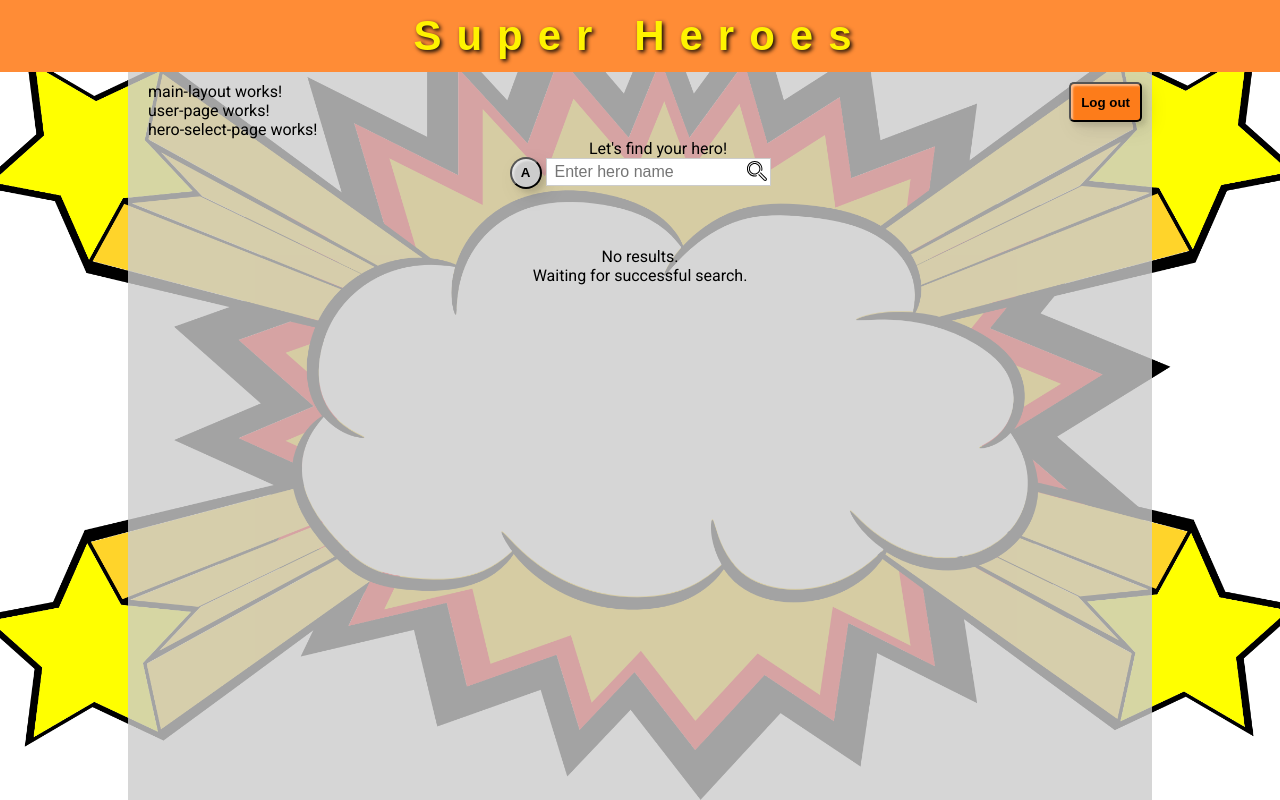
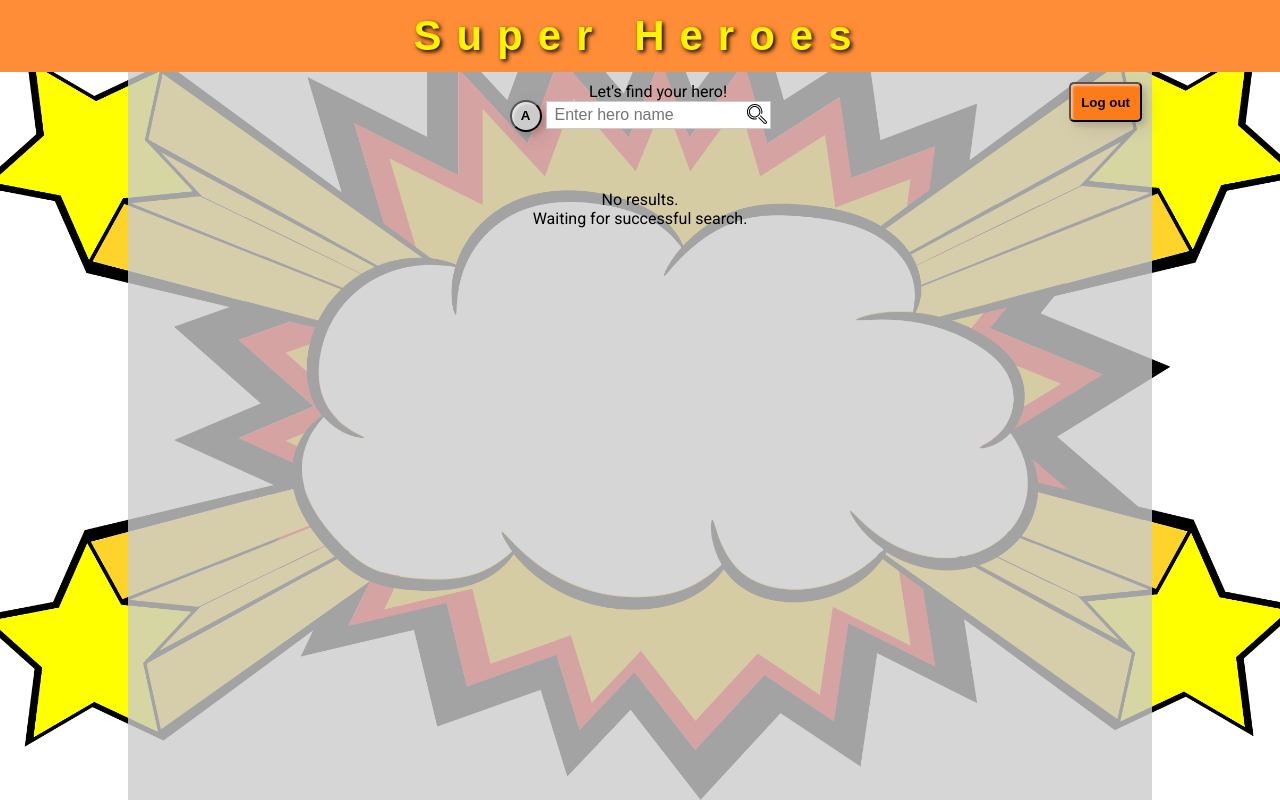
Before and after one commit to TkachukRR/28-angular-superheroes, an Angular app: page /user/search in a window 1280 px wide. Built offline with nearby package versions, Linux system fonts and the light colour scheme; sample sign-in values are in the browser's storage; a web font is replaced by a local one.

Commit message:
#004 Deleted default tags

```diff
--- a/src/app/components/hero-select-page/hero-select-page.component.html
+++ b/src/app/components/hero-select-page/hero-select-page.component.html
@@ -1,4 +1,3 @@
-<p>hero-select-page works!</p>
 <div class="select__page">
 	<div class="search">
 		<button (click)="toggleShowKeyboard()" type="button" class="btn search__keyboard">{{ keyboardButtonValue }}</button>
--- a/src/app/components/user-page/user-page.component.html
+++ b/src/app/components/user-page/user-page.component.html
@@ -1,4 +1,3 @@
-<p>user-page works!</p>
 <button (click)="logout()" type="button" class="btn button__logout">Log out</button>
 
 <router-outlet></router-outlet>
--- a/src/app/shared/components/main-layout/main-layout.component.html
+++ b/src/app/shared/components/main-layout/main-layout.component.html
@@ -1,4 +1,3 @@
 <div class="container main__layout">
-	<p>main-layout works!</p>
 	<router-outlet></router-outlet>
 </div>
```
